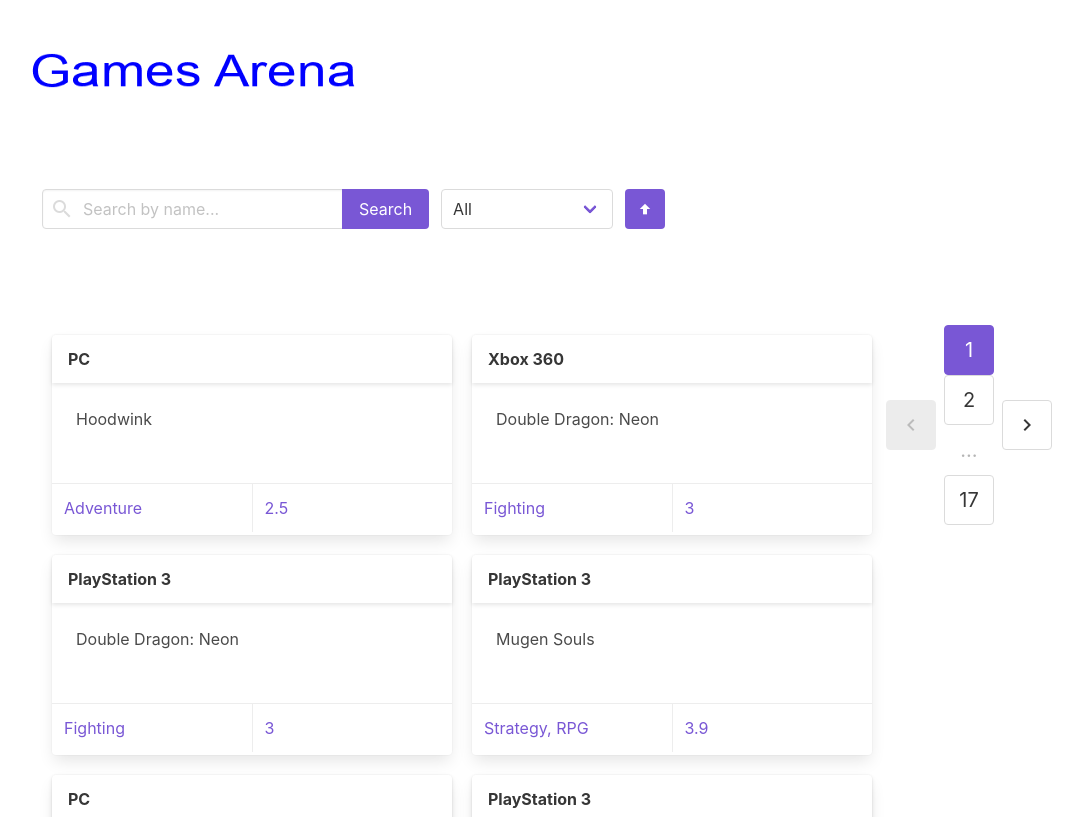
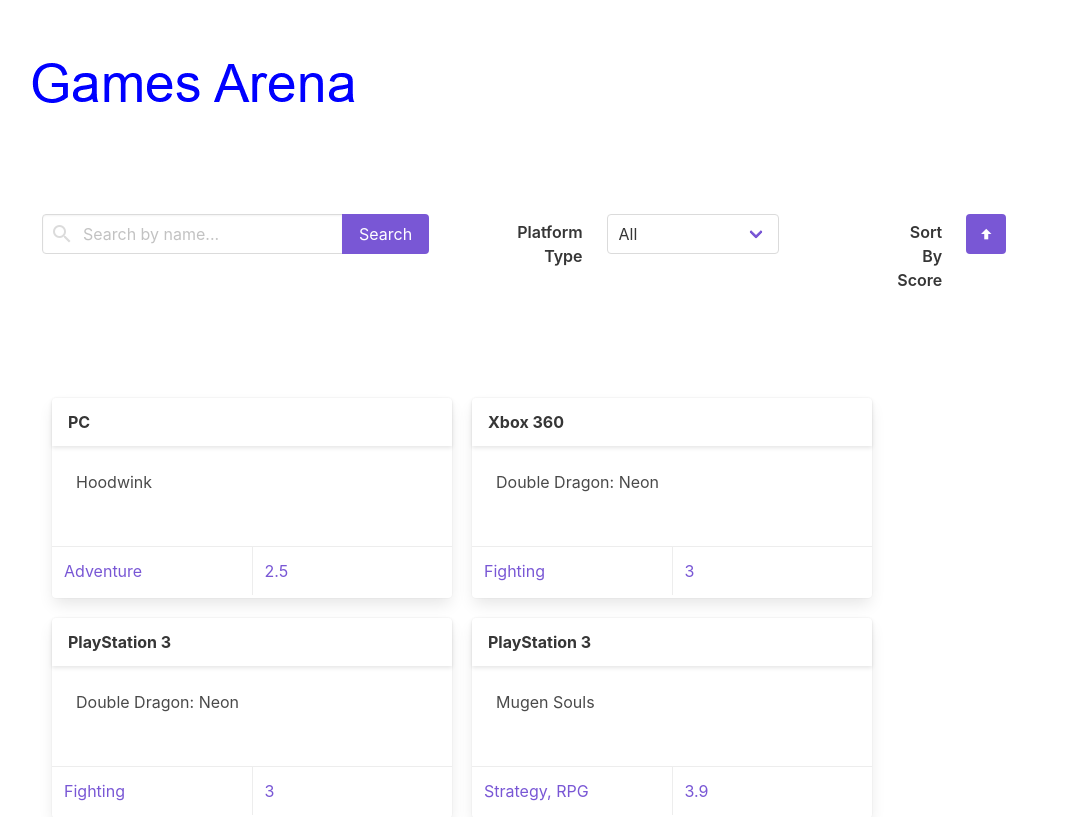
Before and after one commit to mansoormohd9/games-arena, a Vue app: page / in a window 1280 px wide. Shown: the top 817 px of the page, without its empty margins (70-1153 px from the left). Built offline with nearby package versions, Linux system fonts and the light colour scheme.

Commit message:
Minor Css fixes and removing unused components

```diff
--- a/src/App.vue
+++ b/src/App.vue
@@ -11,20 +11,16 @@
       <Toolbar></Toolbar>
       <GamesContainer></GamesContainer>
     </div>
-    <!-- <img alt="Vue logo" src="./assets/logo.png">
-    <HelloWorld msg="Welcome to Your Vue.js + TypeScript App"/> -->
   </div>
 </template>
 
 <script lang="ts">
 import { Component, Vue } from 'vue-property-decorator';
-import HelloWorld from './components/HelloWorld.vue';
 import Toolbar from "./components/Toolbar.vue";
 import GamesContainer from "./components/GamesContainer.vue";
 
 @Component({
   components: {
-    HelloWorld,
     GamesContainer,
     Toolbar
   },
@@ -47,6 +43,6 @@ export default class App extends Vue {
 }
 .navbar-item img {
   width: 400px;
-  max-height: 125px !important;
+  max-height: 150px !important;
 }
 </style>
--- a/src/components/GameInfoCard.vue
+++ b/src/components/GameInfoCard.vue
@@ -46,6 +46,11 @@ export default class GameInfoCard extends Vue {
   height: 200px;
   float: left;
 }
+@media screen and (max-width: 600px){
+  .card.game-info {
+    width: 90%;
+  }
+}
 .card-content.game-content {
   width: 400px;
   height: 100px;
--- a/src/components/GamesContainer.vue
+++ b/src/components/GamesContainer.vue
@@ -1,6 +1,6 @@
 <template>
 <body>
-  <section class="section">
+  <section class="section games-container">
     <div class="container">
       <GameInfoCard v-for="(game, index) in paginatedItems" :key="index" :game="game"></GameInfoCard>
     </div>
@@ -80,4 +80,8 @@ export default class GamesContainer extends Vue {
   width: 80%;
   margin: 0 auto;
 }
+.section.games-container {
+  display: grid;
+  padding-bottom: 20px;
+}
 </style>
--- a/src/components/HelloWorld.vue
+++ /dev/null
@@ -1,60 +0,0 @@
-<template>
-  <div class="hello">
-    <h1>{{ msg }}</h1>
-    <p>
-      For a guide and recipes on how to configure / customize this project,<br>
-      check out the
-      <a href="https://cli.vuejs.org" target="_blank" rel="noopener">vue-cli documentation</a>.
-    </p>
-    <h3>Installed CLI Plugins</h3>
-    <ul>
-      <li><a href="https://github.com/vuejs/vue-cli/tree/dev/packages/%40vue/cli-plugin-babel" target="_blank" rel="noopener">babel</a></li>
-      <li><a href="https://github.com/vuejs/vue-cli/tree/dev/packages/%40vue/cli-plugin-typescript" target="_blank" rel="noopener">typescript</a></li>
-      <li><a href="https://github.com/vuejs/vue-cli/tree/dev/packages/%40vue/cli-plugin-vuex" target="_blank" rel="noopener">vuex</a></li>
-      <li><a href="https://github.com/vuejs/vue-cli/tree/dev/packages/%40vue/cli-plugin-eslint" target="_blank" rel="noopener">eslint</a></li>
-    </ul>
-    <h3>Essential Links</h3>
-    <ul>
-      <li><a href="https://vuejs.org" target="_blank" rel="noopener">Core Docs</a></li>
-      <li><a href="https://forum.vuejs.org" target="_blank" rel="noopener">Forum</a></li>
-      <li><a href="https://chat.vuejs.org" target="_blank" rel="noopener">Community Chat</a></li>
-      <li><a href="https://twitter.com/vuejs" target="_blank" rel="noopener">Twitter</a></li>
-      <li><a href="https://news.vuejs.org" target="_blank" rel="noopener">News</a></li>
-    </ul>
-    <h3>Ecosystem</h3>
-    <ul>
-      <li><a href="https://router.vuejs.org" target="_blank" rel="noopener">vue-router</a></li>
-      <li><a href="https://vuex.vuejs.org" target="_blank" rel="noopener">vuex</a></li>
-      <li><a href="https://github.com/vuejs/vue-devtools#vue-devtools" target="_blank" rel="noopener">vue-devtools</a></li>
-      <li><a href="https://vue-loader.vuejs.org" target="_blank" rel="noopener">vue-loader</a></li>
-      <li><a href="https://github.com/vuejs/awesome-vue" target="_blank" rel="noopener">awesome-vue</a></li>
-    </ul>
-  </div>
-</template>
-
-<script lang="ts">
-import { Component, Prop, Vue } from 'vue-property-decorator';
-
-@Component
-export default class HelloWorld extends Vue {
-  @Prop() private msg!: string;
-}
-</script>
-
-<!-- Add "scoped" attribute to limit CSS to this component only -->
-<style scoped>
-h3 {
-  margin: 40px 0 0;
-}
-ul {
-  list-style-type: none;
-  padding: 0;
-}
-li {
-  display: inline-block;
-  margin: 0 10px;
-}
-a {
-  color: #42b983;
-}
-</style>
--- a/src/components/Toolbar.vue
+++ b/src/components/Toolbar.vue
@@ -1,18 +1,29 @@
 <template>
   <section class="section">
     <b-field grouped>
+      <div class="columns toolbar-div">
+        <div class="column is-half">
           <b-field>
             <b-input placeholder="Search by name..." v-model="searchText" type="search" icon="magnify"></b-input>
             <p class="control">
               <button class="button is-primary" v-on:click="updateSearch">Search</button>
             </p>
           </b-field>
+        </div>
+
+        <div class="column is-two-fifths">
           <b-field>
+            <b-field horizontal label="Platform Type">
                 <b-select v-model="platformTypeFilter">
                   <option v-for="(platformType, index) in platformTypes" :key="index" v-on:input="updateTypeFilter">{{platformType}}</option>
                 </b-select>
             </b-field>
+          </b-field>
+        </div>
+
+        <div class="column">
           <b-field>
+            <b-field horizontal label="Sort By Score">
                 <b-button type="is-primary" v-on:click="updateSortType">
                   <b-icon
                         :icon="sortType ? 'mdi mdi-arrow-up-bold' : 'mdi mdi-arrow-down-bold'"
@@ -21,7 +32,9 @@
                 </b-button>
             </b-field>
           </b-field>
-
+        </div>
+      </div>
+    </b-field>
   </section>
 </template>
 
@@ -59,3 +72,12 @@ export default class Toolbar extends Vue {
   }
 }
 </script>
+
+<style scoped>
+.columns.toolbar-div {
+  width: 90%;
+}
+.columns.toolbar-div .label {
+  width: 140px;
+}
+</style>
--- a/src/store/getters.ts
+++ b/src/store/getters.ts
@@ -20,7 +20,7 @@ const getters: GetterTree<AppState, AppState> = {
 
     //search text
     if(state.filters.searchText) {
-      filteredGames = filteredGames.filter(x => x.title.toLowerCase().indexOf(state.filters.searchText.toLowerCase()) != -1);
+      filteredGames = filteredGames.filter(x => x.title.toLowerCase().indexOf(state.filters.searchText.toLowerCase().trim()) != -1);
     }
 
     return filteredGames;
```
Lines whose indentation alone changed are shown as unchanged.
